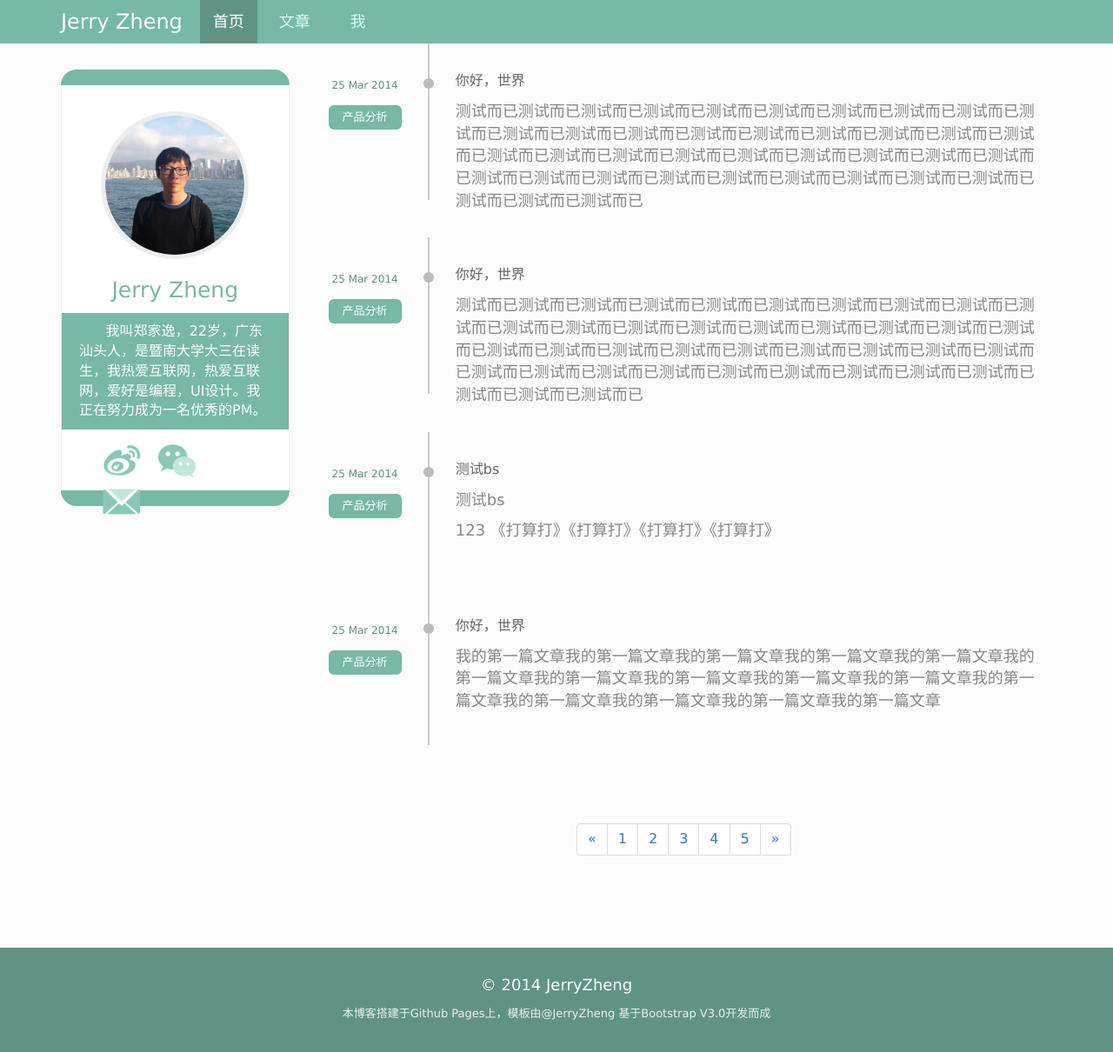
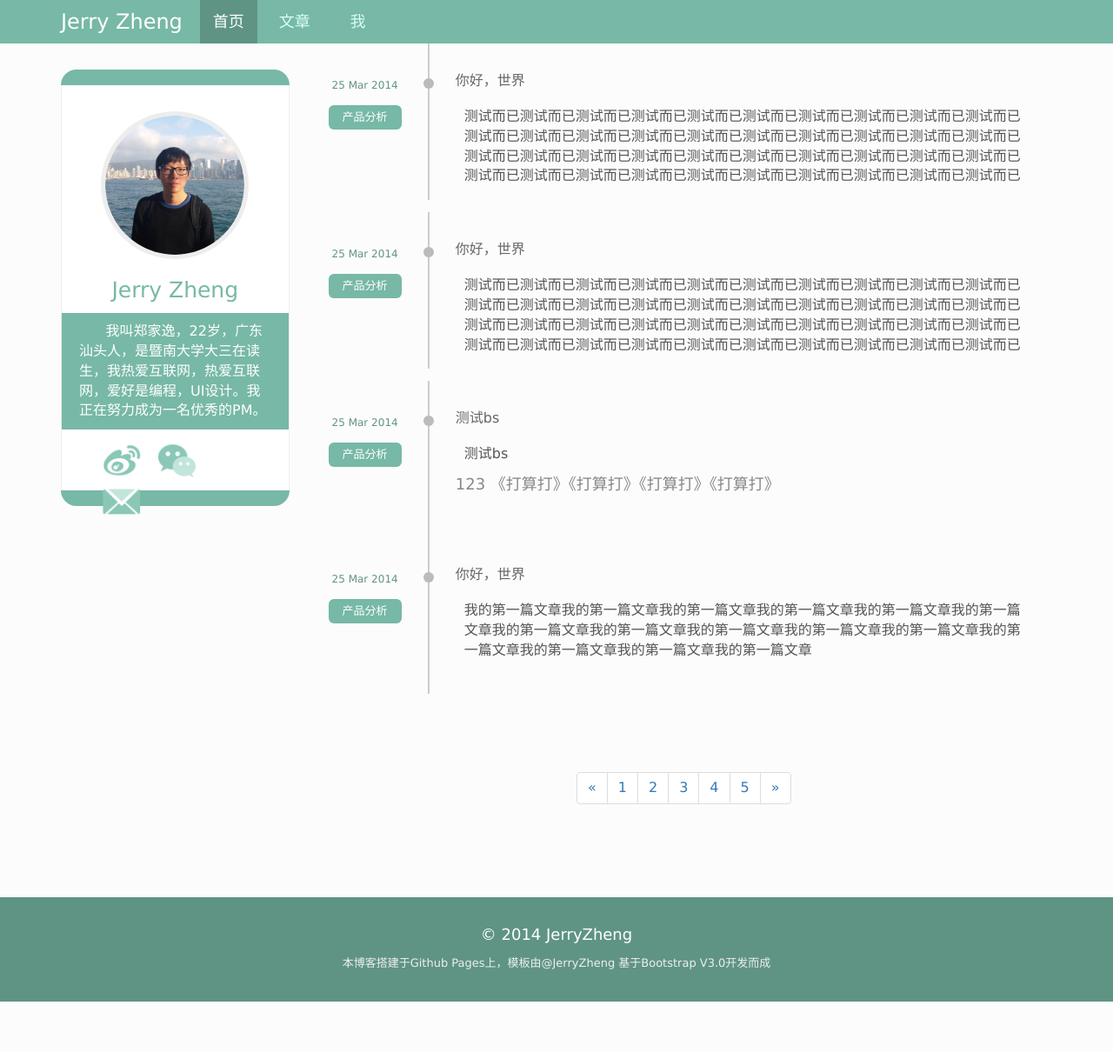
Before and after one commit to PMJerryZheng/myblog, a Jekyll site: the page index2.html, which Jekyll copies as it is, in a window 1280 px wide and 1210 px high. Shown: the whole window at 87% size. Built offline with Jekyll 4.4.1, drawn with Linux system fonts in a browser that asks for light colours; nearby versions of some CDN libraries.

Commit message:
change 34

```diff
--- a/css/index.css
+++ b/css/index.css
@@ -299,6 +299,42 @@
 	background-color: #77b8a6;
 }
 
+.text-content p{
+	font-size: 16px;
+	padding-top: 8px;
+	margin-left: 10px;
+	margin-right: 10px;
+	color: #555;
+}
+.text-content blockquote{
+	color: #888;
+	border-left: 3px solid #ccc;
+	margin-left: 20px;
+	margin-right: 20px;
+	background-color: #F4F4F4;
+	font-size: 14px;
+}
+.text-content blockquote address{
+	float: right;
+}
+.text-content a{
+	display: block;
+	width: 100%;
+	text-align: center;
+	padding-top:20px;
+	padding-bottom:20px;
+}
+.text-content img{
+	margin:auto;
+
+	max-width: 460px;
+	max-height: 500px;
+	border-radius: 6px;
+	-webkit-border-radius: 6px;
+	-moz-border-radius: 6px;
+}
+
+
 .pages{
 	margin-top: 70px;
 	text-align: center;
```
